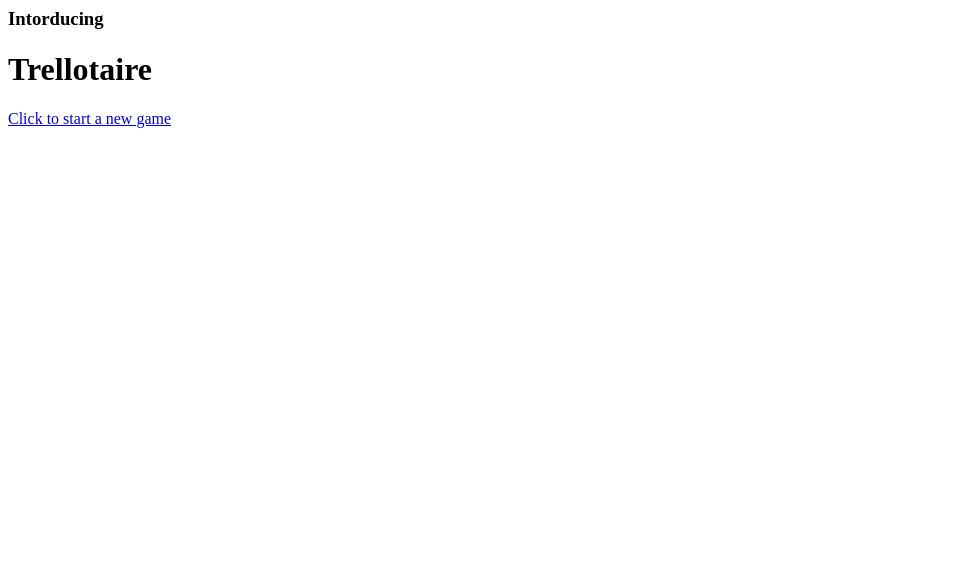
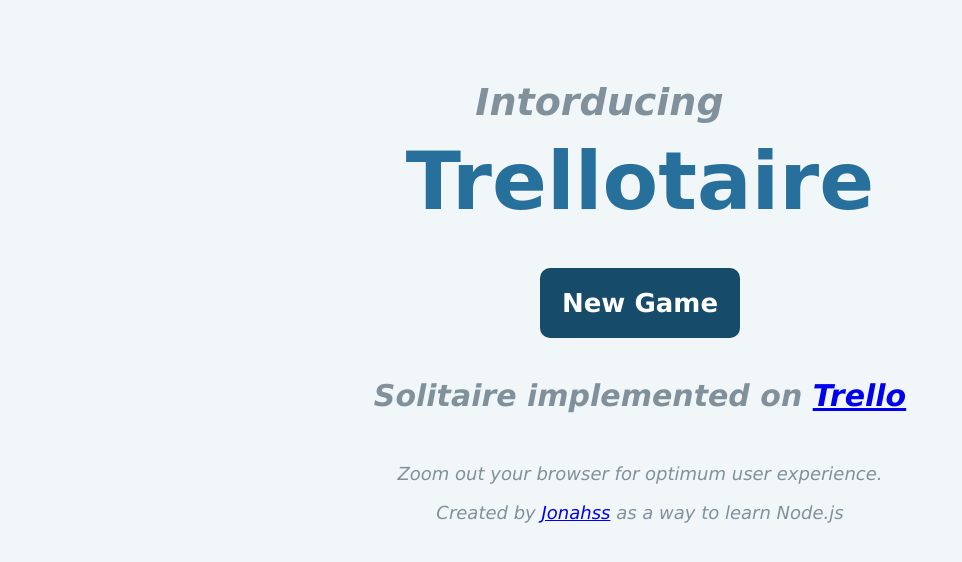
Before and after one commit to Jonahss/Trellotaire, a website: page lobby.html in a window 1280 px wide. Shown: the whole page, without its empty margins (0-962 px from the left). Drawn offline with nearby package versions, Linux system fonts and the light colour scheme; a web font is replaced by a local one.

Commit message:
new front page

```diff
--- a/lobby.html
+++ b/lobby.html
@@ -1,5 +1,59 @@
 <html>
+<head>
+	<link href='http://fonts.googleapis.com/css?family=Sarina' rel='stylesheet' type='text/css'>
 
+	<style>
+		body {	background-color: #f1f6f9;
+				font-family: "Lucida Sans Unicode", "Lucida Grande", sans-serif;
+
+			 }
+		h1 { 	font-family: 'Sarina', cursive;
+				color: #27709b;
+				text-align: center;
+				font-size: 81;
+				margin-top: 10;
+				margin-bottom: 30;
+			}
+		h2 { 	font-family: 'Sarina', cursive;
+				font-style: italic;
+				color: #81919b;
+				text-align: center;
+				font-size: 38;
+				margin-bottom: 5;
+				margin-top: 80;
+				padding-right: 81;
+			}
+		h3 {
+				color: #81919b;
+				text-align: center;
+				font-size: 30;
+				font-style: italic;
+				margin-bottom: 50;
+	        }
+	    .button {
+	    		background: #164b69;
+	    		border: none;
+				border-radius: 10px;
+				padding: 20px 0;
+				text-align: center;
+				width: 200;
+				position: relative;
+				left: 50%;
+				margin: 40px 0px 40px -100px;
+	    }
+	    .button a {
+	    		text-decoration: none;
+				color: #fff;
+				font-size: 26;
+				font-weight: bold;
+	    }
+	    p {		text-align: center;
+	    		font-style: italic;
+	    		color: #81919b;
+	    		font-size: 18;
+	    }
+	</style>
+</head>
 
 <body>
 
@@ -9,10 +63,18 @@
 
 </script>
 
-<h3>Intorducing</h3>
+<h2>Intorducing</h2>
 <h1>Trellotaire</h1>
+<div class="button"><a href="/new" id="newGame">New Game</a></div>
+<h3>Solitaire implemented on <a href="trello.com">Trello</a></h3>
+<p>
+	Zoom out your browser for optimum user experience.
+</p>
+<p>
+	Created by <a href="https://github.com/Jonahss">Jonahss</a> as a way to learn Node.js
+</p>
 
-<a href="/new" id="newGame">Click to start a new game</a>
+
 
 
 
```
